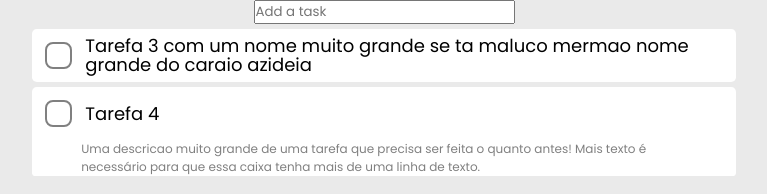
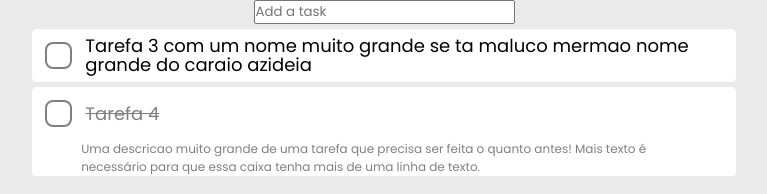
Before and after one commit to andrealvescorreia/todo-react, a React (Vite) app: page / in a window 1280 px wide. Shown: the top 194 px of the page, without its empty margins (256-1023 px from the left). Built offline with nearby package versions, Linux system fonts and the light colour scheme.

Commit message:
useEffect try

```diff
--- a/src/components/ToDoCard/index.jsx
+++ b/src/components/ToDoCard/index.jsx
@@ -1,25 +1,38 @@
 import './styles.css'
-export function ToDoCard({name, description}){
+import React, { useState } from 'react'
+
+export function ToDoCard({ task, taskChanger }) {
+    const [taskCompleted, setTaskCompleted] = useState(task.completed);
+
+    function handleCheckBoxClick() {
+        if (taskCompleted == true) {
+            setTaskCompleted(false)
+        } else {
+            setTaskCompleted(true)
+        }
+        taskChanger(taskCompleted)
+    }
+
     return (
-        <div className="card">
+        <div className={"card" + (taskCompleted ? " completed" : "")}>
             <div className="card-header">
-                <button className="task-checkbox" type="button">
+                <button className="task-checkbox" type="button" onClick={handleCheckBoxClick}>
                     <svg xmlns="http://www.w3.org/2000/svg" viewBox="0 0 512 512">
-                        <path d="M470.6 105.4c12.5 12.5 12.5 32.8 0 45.3l-256 256c-12.5 12.5-32.8 12.5-45.3 0l-128-128c-12.5-12.5-12.5-32.8 0-45.3s32.8-12.5 45.3 0L192 338.7 425.4 105.4c12.5-12.5 32.8-12.5 45.3 0z"/>
+                        <path d="M470.6 105.4c12.5 12.5 12.5 32.8 0 45.3l-256 256c-12.5 12.5-32.8 12.5-45.3 0l-128-128c-12.5-12.5-12.5-32.8 0-45.3s32.8-12.5 45.3 0L192 338.7 425.4 105.4c12.5-12.5 32.8-12.5 45.3 0z" />
                     </svg>
                 </button>
 
-                <h2 className="task-name">{name}</h2>
+                <h2 className="task-name">{task.name}</h2>
 
-                <button className="task-edit" type="button">
+                <button className="task-edit" type="button" >
                     <svg xmlns="http://www.w3.org/2000/svg" viewBox="0 0 512 512">
-                        <path d="M362.7 19.3L314.3 67.7 444.3 197.7l48.4-48.4c25-25 25-65.5 0-90.5L453.3 19.3c-25-25-65.5-25-90.5 0zm-71 71L58.6 323.5c-10.4 10.4-18 23.3-22.2 37.4L1 481.2C-1.5 489.7 .8 498.8 7 505s15.3 8.5 23.7 6.1l120.3-35.4c14.1-4.2 27-11.8 37.4-22.2L421.7 220.3 291.7 90.3z"/>
+                        <path d="M362.7 19.3L314.3 67.7 444.3 197.7l48.4-48.4c25-25 25-65.5 0-90.5L453.3 19.3c-25-25-65.5-25-90.5 0zm-71 71L58.6 323.5c-10.4 10.4-18 23.3-22.2 37.4L1 481.2C-1.5 489.7 .8 498.8 7 505s15.3 8.5 23.7 6.1l120.3-35.4c14.1-4.2 27-11.8 37.4-22.2L421.7 220.3 291.7 90.3z" />
                     </svg>
                 </button>
             </div>
 
             <div className="card-body">
-                <p className="task-description">{description}</p>
+                <p className="task-description">{task.description}</p>
             </div>
 
         </div>
--- a/src/components/ToDoCard/styles.css
+++ b/src/components/ToDoCard/styles.css
@@ -5,6 +5,11 @@
     border-radius: 0.4em;
     margin-top: 0.4em;
 
+}
+
+.completed .task-name {
+    color: var(--darkgrey);
+    text-decoration: line-through;
 }
 
 .card-header {
@@ -40,7 +45,7 @@
     justify-content: center;
 }
 
-.task-checkbox{
+.task-checkbox {
     border-style: solid;
     margin: 1em;
     border-radius: 0.6em;
@@ -49,12 +54,12 @@
 }
 
 
-.task-checkbox svg{
+.task-checkbox svg {
     padding: 0.2em;
     fill: none;
 }
 
-.task-checkbox svg:hover{
+.task-checkbox svg:hover {
     fill: var(--darkgrey);
     cursor: pointer;
 }
@@ -75,14 +80,14 @@
     fill: none;
 }
 
-.task-edit :hover{
-    background:  var(--lightgrey);
+.task-edit :hover {
+    background: var(--lightgrey);
     cursor: pointer;
     border-radius: 1em;
     border: none;
 }
 
-.card:hover .task-edit svg{
+.card:hover .task-edit svg {
     fill: var(--darkgrey);
 }
 
--- a/src/pages/Home/index.jsx
+++ b/src/pages/Home/index.jsx
@@ -1,16 +1,25 @@
-import React, { useEffect, useState } from 'react'
+import React, { useState, useEffect } from 'react'
 import { ToDoCard } from "../../components/ToDoCard"
 import './styles.css'
 export function Home() {
     const [tasks, setTasks] = useState([])
     const [taskName, setTaskName] = useState('')
+    const [taskChanged, setTaskChanged] = useState()
+    useEffect(() => {
+        alert('tasks mudou')
+    }, [tasks])
 
-    function handleNewTask(){
+    useEffect(() => {
+        alert('uma task mudou')
+    }, [taskChanged])
+
+    function handleNewTask() {
         let newTask = {
             name: taskName,
             description: '',
             completed: false,
-            timeOfInclusion: new Date().toLocaleDateString("pt-br", {
+            timeOfInclusion: new Date()
+                .toLocaleDateString("pt-br", {
                     hour: '2-digit',
                     minute: '2-digit',
                     second: '2-digit',
@@ -19,7 +28,7 @@ export function Home() {
         setTasks(previousState => [...previousState, newTask])
     }
 
-    function handleKeyDown(e){
+    function handleKeyDown(e) {
         if (e.key === 'Enter') {
             setTaskName(e.target.value);
             handleNewTask()
@@ -36,16 +45,29 @@ export function Home() {
                 onKeyDown={handleKeyDown}
             />
 
-            <ToDoCard name="Tarefa 3 com um nome muito grande se ta maluco mermao nome grande do caraio azideia" description=""/>
-            <ToDoCard name="Tarefa 4" description="Uma descricao muito grande de uma tarefa que precisa ser feita o quanto antes! Mais texto é necessário para que essa caixa tenha mais de uma linha de texto."></ToDoCard>
+            <ToDoCard
+                task={{ name: "Tarefa 3 com um nome muito grande se ta maluco mermao nome grande do caraio azideia", }}
+                taskChanger={setTaskChanged}
+
+            />
+            <ToDoCard
+                task={
+                    {
+                        name: "Tarefa 4",
+                        description: "Uma descricao muito grande de uma tarefa que precisa ser feita o quanto antes! Mais texto é necessário para que essa caixa tenha mais de uma linha de texto.",
+                        completed: true
+                    }
+                }
+                taskChanger={setTaskChanged}
+            />
 
             {
                 tasks.map(task =>
+
                     <ToDoCard
                         key={task.timeOfInclusion}
-                        name={task.name}
-                        description={task.description}
-                        completed={task.completed}
+                        task={task}
+                        taskChanger={setTaskChanged}
                     />
                 )
             }
```
Lines whose indentation alone changed are shown as unchanged.
